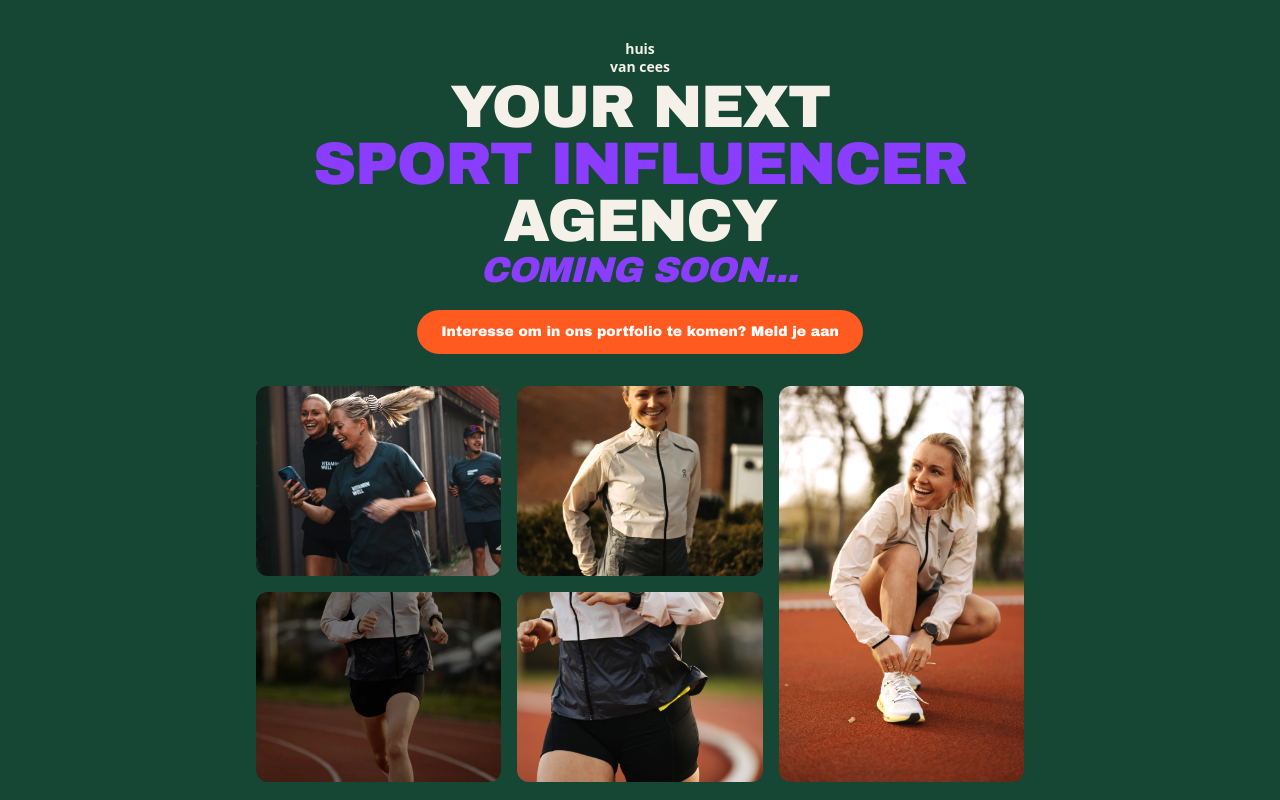
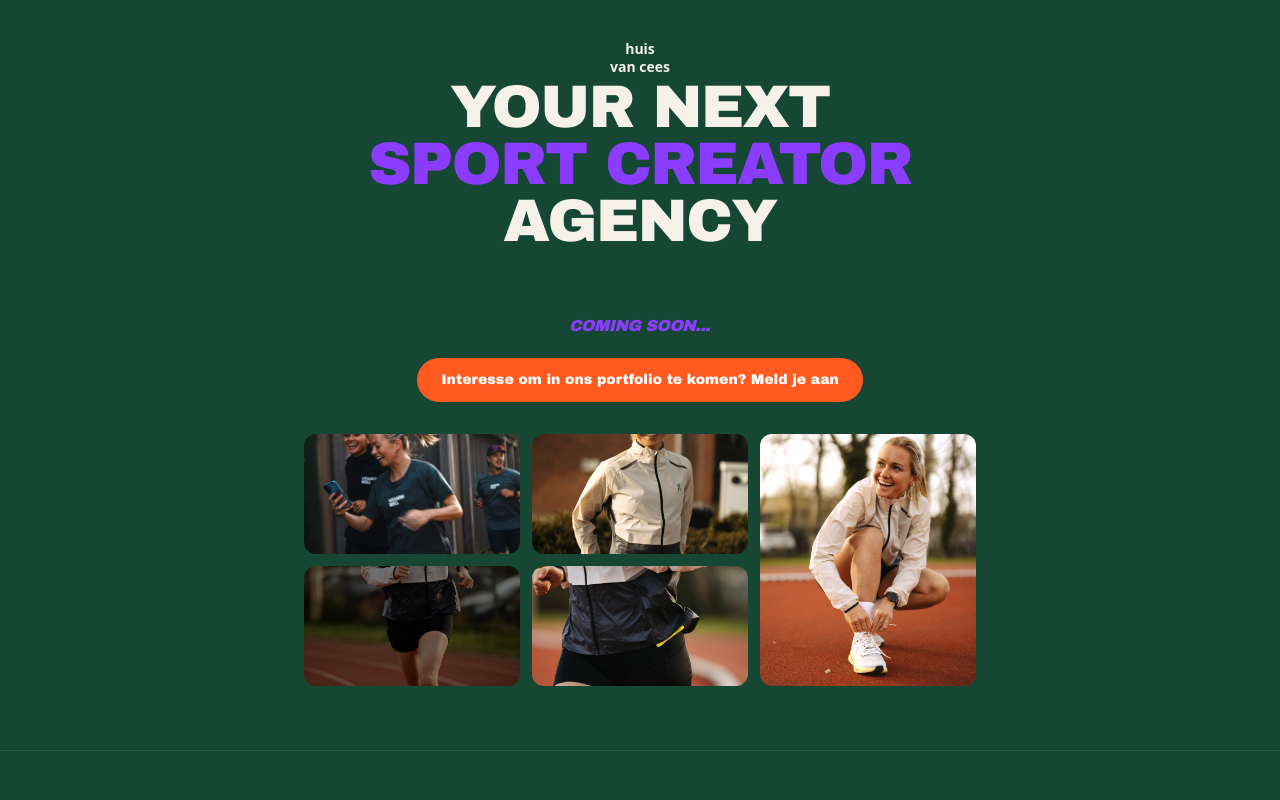
Before and after one commit to charlottetti2026/huis-van-cees, a React (Vite) app: page / in a window 1280 px wide. Shown: the top 800 px of the page. Built offline with nearby package versions, Linux system fonts and the light colour scheme.

Commit message:
Sport creator i.p.v. influencer, Coming soon kleiner en lager, compactere fotomozaïek

```diff
--- a/src/App.tsx
+++ b/src/App.tsx
@@ -86,12 +86,12 @@ function Hero() {
       <h1 className="font-display mt-1 max-w-3xl text-4xl leading-[0.95] tracking-tight uppercase sm:text-6xl">
         Your next
         <br />
-        <span style={{ color: PURPLE }}>Sport influencer</span>
+        <span style={{ color: PURPLE }}>Sport creator</span>
         <br />
         Agency
       </h1>
       <p
-        className="font-display mt-0 text-3xl tracking-tight uppercase italic sm:text-4xl"
+        className="font-display mt-16 text-sm tracking-tight uppercase italic sm:text-base"
         style={{ color: PURPLE }}
       >
         {typed}
@@ -139,7 +139,7 @@ function FlyInPhotos() {
   ]
 
   return (
-    <div className="mt-8 grid w-full max-w-3xl auto-rows-[150px] grid-cols-3 gap-3 sm:auto-rows-[190px] sm:gap-4">
+    <div className="mt-8 grid w-full max-w-2xl auto-rows-[90px] grid-cols-3 gap-2 sm:auto-rows-[120px] sm:gap-3">
       {FLY_IN_PHOTOS.map((src, i) => (
         <Reveal
           key={src}
```
